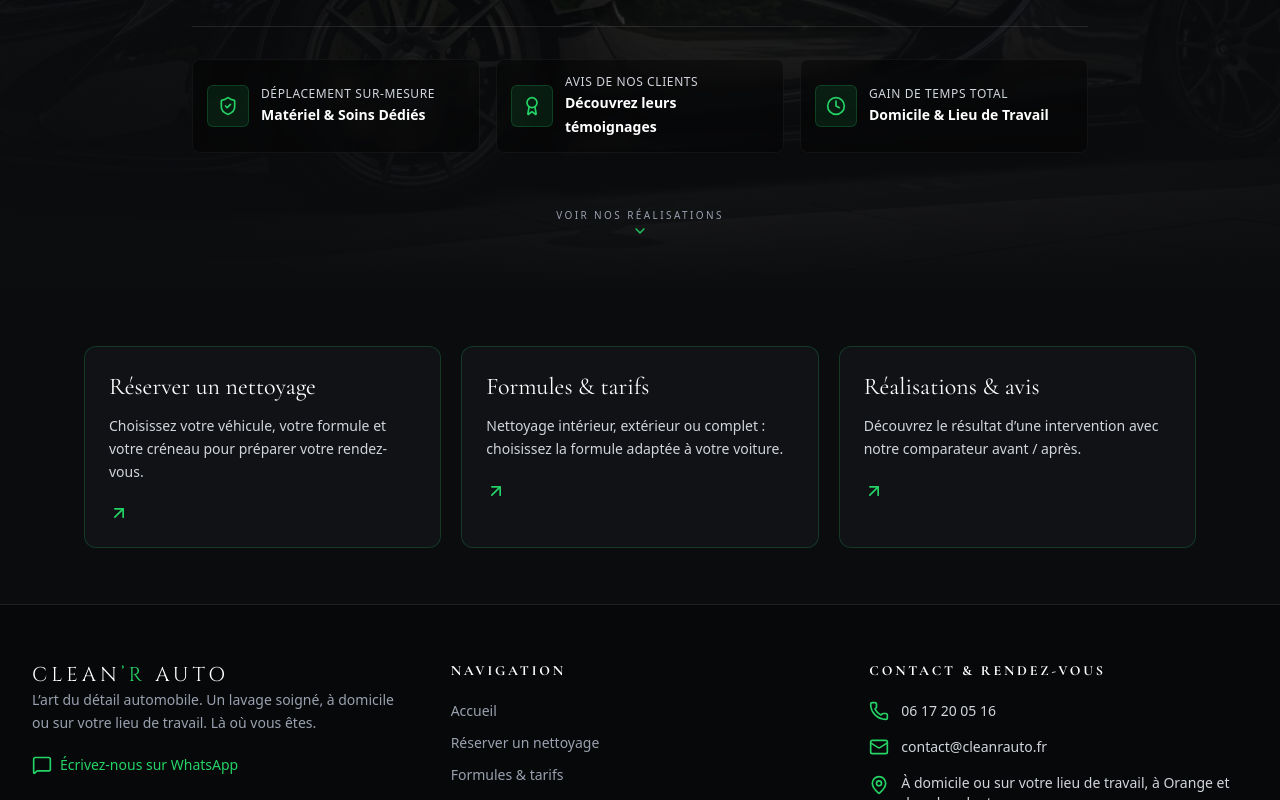
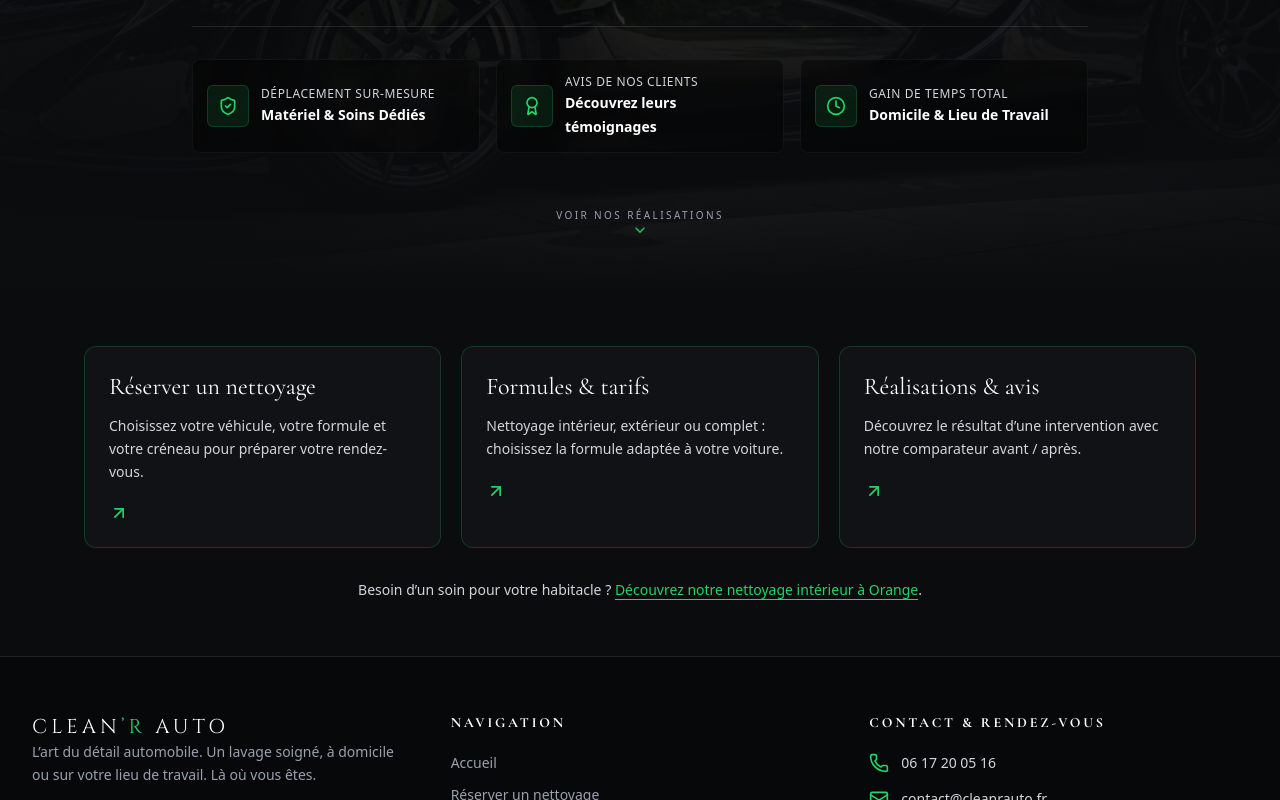
Before and after one commit to cleanrauto/Version-2-CLEANRAUTO, a React (Vite) app: page / in a window 1280 px wide. Shown: the part 571-1371 px from the top of the page. Built offline with nearby package versions, Linux system fonts and the light colour scheme.

Commit message:
Add homepage link to interior cleaning page

```diff
--- a/src/App.tsx
+++ b/src/App.tsx
@@ -46,6 +46,7 @@ export default function App({ page = '/' }: { page?: string }) {
   <main>
    {page === '/' ? <><Hero onOpenBooking={() => reserve()} /><section className="max-w-6xl mx-auto px-5 py-14 grid md:grid-cols-3 gap-5">
     {[['/reservation/', 'Réserver un nettoyage', 'Choisissez votre véhicule, votre formule et votre créneau pour préparer votre rendez-vous.'], ['/formules/', 'Formules & tarifs', 'Nettoyage intérieur, extérieur ou complet : choisissez la formule adaptée à votre voiture.'], ['/realisations-avis/', 'Réalisations & avis', 'Découvrez le résultat d’une intervention avec notre comparateur avant / après.']].map(([href,title,text]) => <a key={href} href={href} className="glass-card rounded-xl p-6 hover:border-[#25D366] transition-colors"><h2 className="text-2xl text-white mb-3">{title}</h2><p className="text-sm text-gray-300 leading-relaxed">{text}</p><ArrowUpRight className="mt-5 w-5 h-5 text-[#25D366]" /></a>)}
+    <p className="md:col-span-3 text-center text-sm text-gray-300 pt-3">Besoin d’un soin pour votre habitacle ? <a href="/nettoyage-interieur-voiture-orange/" className="text-[#25D366] underline underline-offset-4 hover:text-white transition-colors">Découvrez notre nettoyage intérieur à Orange</a>.</p>
    </section></> : <section className="pt-32 pb-8 px-5 text-center max-w-5xl mx-auto"><a href="/" className="text-xs text-[#25D366] uppercase tracking-widest">Clean’R Auto • Orange 84100</a><h1 className="font-serif-luxury text-4xl sm:text-6xl text-white mt-5">{info.heading}</h1></section>}
    {page === '/formules/' && <FormulasSection onSelectFormula={reserve} />}
    {page === '/options/' && <AddonsSection selectedAddonIds={addons} onToggleAddon={id => setAddons(current => current.includes(id) ? current.filter(x => x !== id) : [...current, id])} onOpenBookingWithOptions={() => reserve()} />}
```
